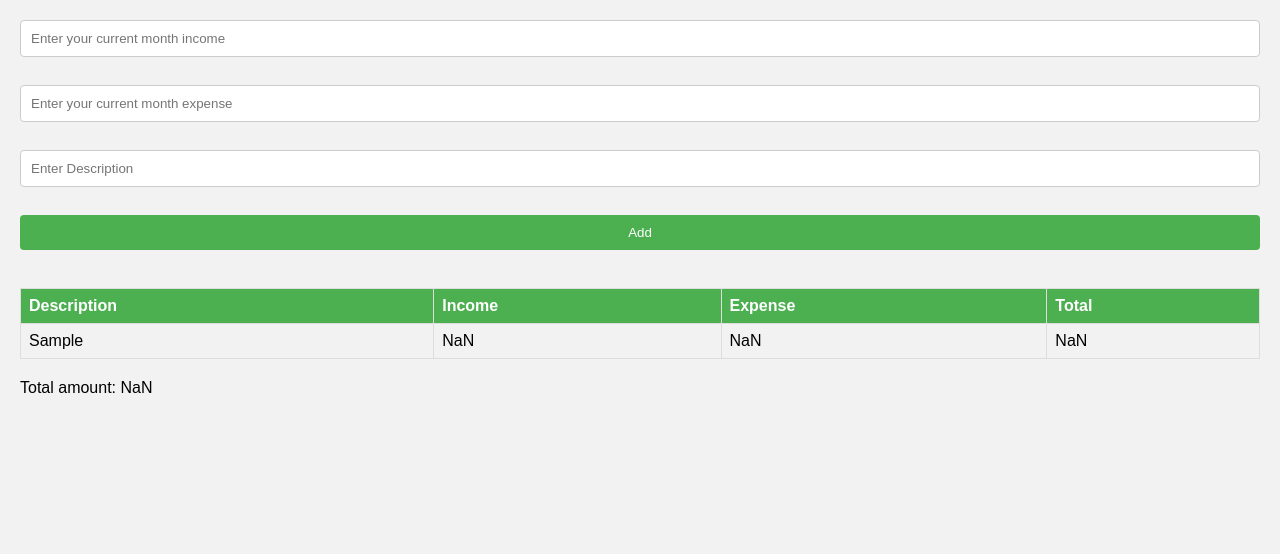
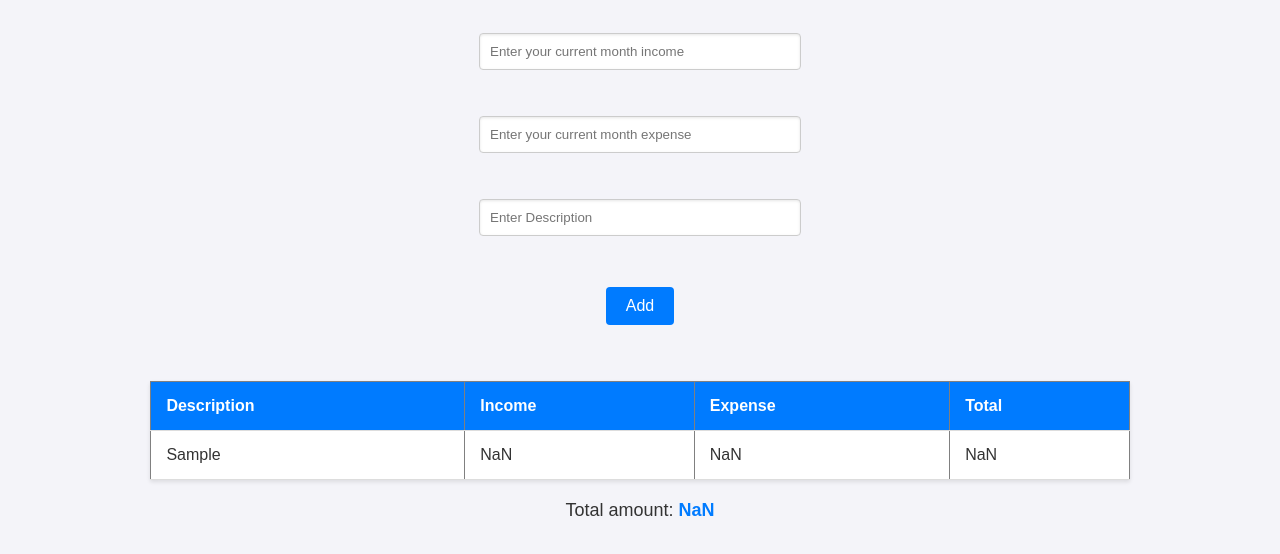
Before and after one commit to Fareed-web/JavaScript-Assignments, a plain HTML site: page chapter 12/index.html in a window 1280 px wide. Both pictures are taken after typing "Sample", "Sample", "Sample" into the empty fields and a click on the button "Add". Drawn offline with Linux system fonts and the light colour scheme.

Commit message:
updated css

```diff
--- a/chapter 12/style.css
+++ b/chapter 12/style.css
@@ -1,72 +1,70 @@
 body {
     font-family: Arial, sans-serif;
-    margin: 0;
+    background-color: #f4f4f9;
+    color: #333;
+    display: flex;
+    flex-direction: column;
+    align-items: center;
     padding: 20px;
-    background-color: #f2f2f2;
-}
-
-h1 {
-    text-align: center;
-}
-
-form {
-    background-color: #fff;
-    padding: 20px;
-    border-radius: 8px;
-    box-shadow: 0 0 10px rgba(0, 0, 0, 0.1);
-    max-width: 400px;
-    margin: 0 auto;
 }
 
 input[type="text"] {
-    width: 100%;
+    width: 300px;
     padding: 10px;
-    margin-bottom: 10px;
+    margin: 5px 0;
     border: 1px solid #ccc;
     border-radius: 4px;
-    box-sizing: border-box;
+    box-shadow: inset 0 1px 3px rgba(0, 0, 0, 0.1);
 }
 
 button {
-    width: 100%;
-    padding: 10px;
-    background-color: #4CAF50;
-    color: white;
+    padding: 10px 20px;
+    margin-top: 10px;
     border: none;
     border-radius: 4px;
+    background-color: #007bff;
+    color: white;
+    font-size: 16px;
     cursor: pointer;
+    transition: background-color 0.3s ease;
 }
 
 button:hover {
-    background-color: #45a049;
+    background-color: #0056b3;
 }
 
 table {
-    width: 100%;
+    width: 80%;
+    margin-top: 20px;
     border-collapse: collapse;
-    margin-top: 20px;
+    box-shadow: 0 2px 4px rgba(0, 0, 0, 0.1);
 }
 
-th,
-td {
-    border: 1px solid #ddd;
-    padding: 8px;
+th, td {
+    padding: 15px;
     text-align: left;
+    border-bottom: 1px solid #ddd;
 }
 
 th {
-    background-color: #4CAF50;
+    background-color: #007bff;
     color: white;
 }
 
-tr:nth-child(even) {
-    background-color: #f2f2f2;
+td {
+    background-color: #ffffff;
 }
 
-tr:hover {
-    background-color: #ddd;
+tr:nth-child(even) {
+    background-color: #f9f9f9;
 }
 
 p {
     margin-top: 20px;
+    font-size: 18px;
 }
+
+span#totalAmount {
+    font-weight: bold;
+    color: #007bff;
+}
```
